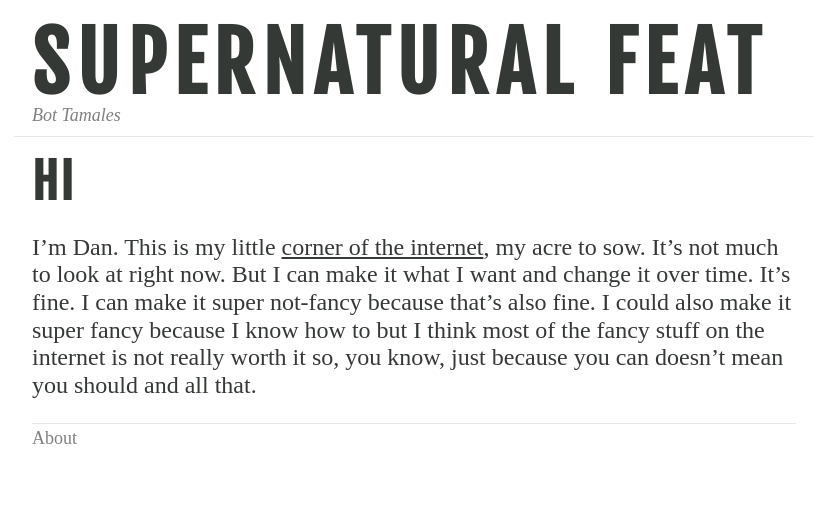
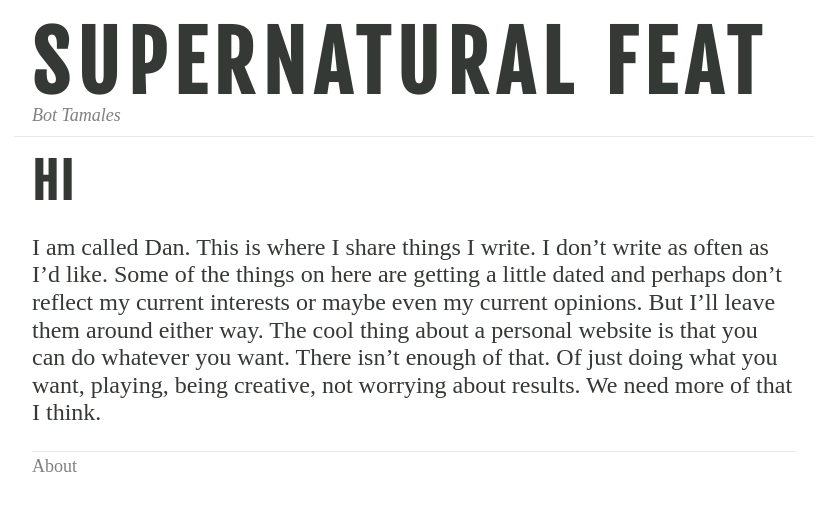
Before and after one commit to jgoggles/jgoggles.github.io, a Jekyll site: the page built from about.md, in a window 1280 px wide. Shown: the top 511 px of the page, without its empty margins (226-1053 px from the left). Built offline with Jekyll 4.4.1, drawn with Linux system fonts in a browser that asks for light colours.

Commit message:
Update about page for real (#17)

```diff
--- a/about.md
+++ b/about.md
@@ -4,10 +4,4 @@ layout: page
 ---
 ## Hi
 
-I'm Dan. This is my little [corner of the
-internet](https://vanschneider.com/blog/portfolio-tips/a-love-letter-to-personal-websites/),
-my acre to sow. It's not much to look at right now. But I can make it what I
-want and change it over time. It's fine. I can make it super not-fancy because
-that's also fine. I could also make it super fancy because I know how to but I
-think most of the fancy stuff on the internet is not really worth it so, you
-know, just because you can doesn't mean you should and all that.
+I am called Dan. This is where I share things I write. I don't write as often as I'd like. Some of the things on here are getting a little dated and perhaps don't reflect my current interests or maybe even my current opinions. But I'll leave them around either way. The cool thing about a personal website is that you can do whatever you want. There isn't enough of that. Of just doing what you want, playing, being creative, not worrying about results. We need more of that I think.
```
